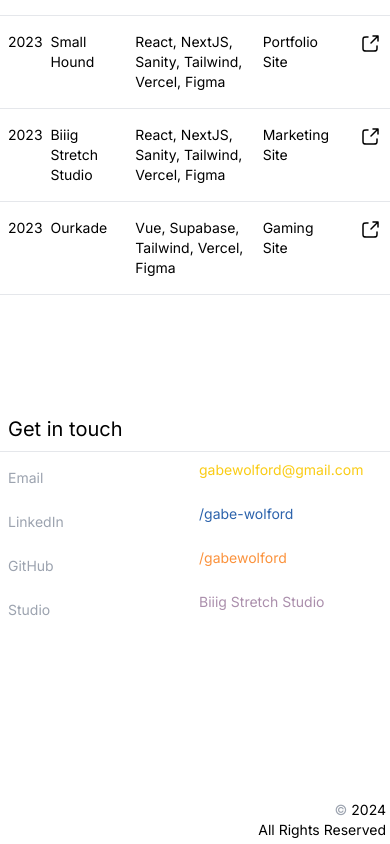
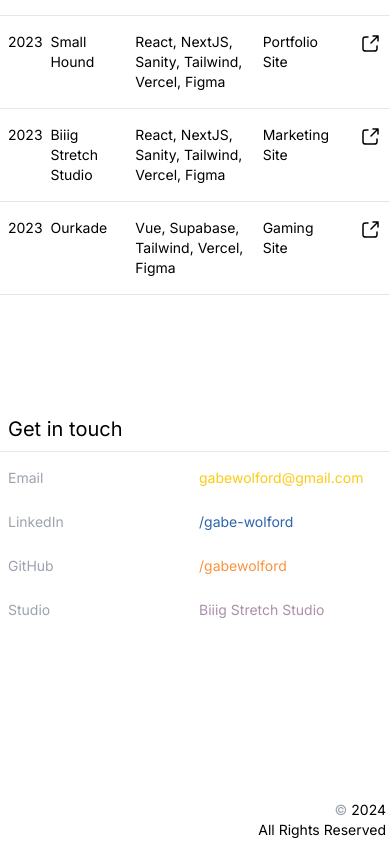
Before and after one commit to gabewolford/portfolio-2024, a Next.js app: page / in a window 390 px wide. Shown: the part 982-1826 px from the top of the page. Built offline with nearby package versions, Linux system fonts and the light colour scheme.

Commit message:
fixed vertical margins

```diff
--- a/src/app/components/ContactSection.jsx
+++ b/src/app/components/ContactSection.jsx
@@ -7,7 +7,7 @@ export default function ContactSection() {
         <a
           href="mailto:gabewolford@gmail.com"
           target="_blank"
-          className="col-span-1 md:col-span-4 md:hidden text-yellow-400 md:text-black"
+          className="col-span-1 md:col-span-4 md:hidden text-yellow-400 md:text-black flex my-auto"
         >
           gabewolford@gmail.com
         </a>
@@ -15,7 +15,7 @@ export default function ContactSection() {
         <a
           href="https://www.linkedin.com/in/gabe-wolford/"
           target="_blank"
-          className="col-span-1 md:col-span-4 md:hidden text-blue-500 md:text-black"
+          className="col-span-1 md:col-span-4 md:hidden text-blue-500 md:text-black my-auto"
         >
           /gabe-wolford
         </a>
@@ -23,7 +23,7 @@ export default function ContactSection() {
         <a
           href="https://github.com/gabewolford/"
           target="_blank"
-          className="col-span-1 md:col-span-4 md:hidden text-orange-400 md:text-black"
+          className="col-span-1 md:col-span-4 md:hidden text-orange-400 md:text-black my-auto"
         >
           /gabewolford
         </a>
@@ -31,7 +31,7 @@ export default function ContactSection() {
         <a
           href="https://biiigstretch.studio/"
           target="_blank"
-          className="col-span-1 md:col-span-4 md:hidden text-lavender-500 md:text-black"
+          className="col-span-1 md:col-span-4 md:hidden text-lavender-500 md:text-black my-auto"
         >
           Biiig Stretch Studio
         </a>
```
